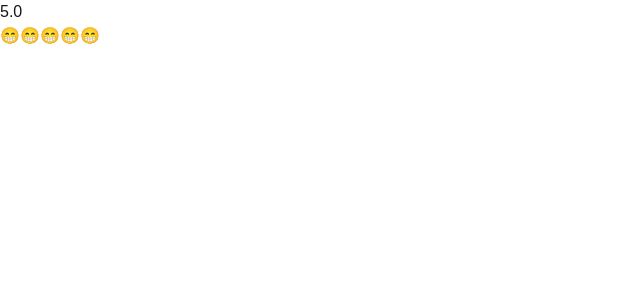
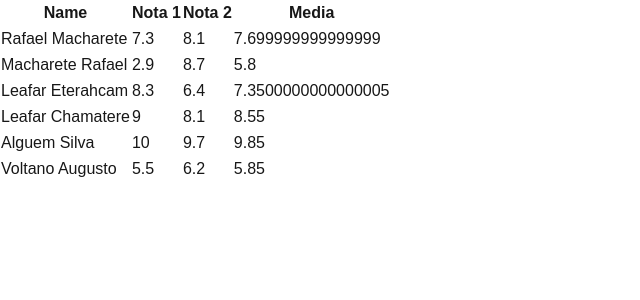
Before and after one commit to RafaelMacharete/React_Studies, a Next.js app in the folder react-initial-project/: page / in a window 1280 px wide. Shown: the top 300 px of the page, without its empty margins (0-640 px from the left). Built offline with nearby package versions, Linux system fonts and the light colour scheme.

Commit message:
feat: students

```diff
--- a/react-initial-project/src/app/page.tsx
+++ b/react-initial-project/src/app/page.tsx
@@ -1,9 +1,36 @@
-import { EmojiRating } from "@/components/EmojiRating";
+import { students } from "@/data/students";
 
 const Page = () => {
   return (
-    <div className="bg-gradient-to-r from-rose-800 to-blue-950">
-      <EmojiRating rate={5.5} />
+    // Div -> Division
+    <div className="bg-gradient-to-r from-rose-800 to-blue-950 flex ">
+      <table>
+        <thead>
+          {/* Table Heading */}
+          <tr>
+            <th>Name</th>
+              {/* Table Heading 2nd */}
+            <th>Nota 1</th>
+            <th>Nota 2</th>
+            <th>Media</th>
+          </tr>
+          {/* tr => Table Row */}
+        </thead>
+        <tbody>
+          {/* Table Body */}
+          {/* Another Table Row to each new student */}
+          {students.map(
+            (aluno) =>
+            <tr>
+              {/* Table Data -> which piece of information I want to show to every iteration */}
+              <td>{aluno.name}</td>
+              <td>{aluno.grade1}</td>
+              <td>{aluno.grade2}</td>
+              <td>{(aluno.grade1+aluno.grade2)/2}</td>
+            </tr>
+          )}
+        </tbody>
+      </table>
     </div>
   );
 };
--- a/react-initial-project/src/data/peopleList.ts
+++ b/react-initial-project/src/data/peopleList.ts
@@ -1,4 +1,4 @@
-import { Person } from "@/types/Person";
+import { Person } from "@/types/Student";
 
 export const peopleList: Person[] = [
     { id: 1, name: 'Rafael', profession: 'PO'},
--- /dev/null
+++ b/react-initial-project/src/data/students.ts
@@ -0,0 +1,58 @@
+import { Student } from "@/types/Student";
+
+export const students: Student[]  = [
+    {
+        id: 1,
+        active: true,
+        name: 'Rafael Macharete',
+        email: 'rafael@com.br',
+        avatar: 'https://images.unsplash.com/photo-1547037579-f0fc020ac3be?ixlib=rb-4.0.3&ixid=M3wxMjA3fDB8MHxzZWFyY2h8MTh8fHJvc3RvfGVufDB8MHwwfHx8Mg%3D%3D&auto=format&fit=facearea&facepad=2&w=256&h=256&q=80',
+        grade1: 7.3,
+        grade2: 8.1
+    },
+    {
+        id: 2,
+        active: true,
+        name: 'Macharete Rafael',
+        email: 'macharete.rafael@com.br',
+        avatar: 'https://images.unsplash.com/photo-1601233749202-95d04d5b3c00?ixlib=rb-4.0.3&ixid=M3wxMjA3fDB8MHxzZWFyY2h8MjN8fHJvc3RvfGVufDB8MHwwfHx8Mg%3D%3D&auto=format&fit=facearea&facepad=2&w=256&h=256&q=80',
+        grade1: 2.9,
+        grade2: 8.7
+    },
+    {
+        id: 3,
+        active: false,
+        name: 'Leafar Eterahcam',
+        email: 'email.fictitico@com.br',
+        avatar: 'https://images.unsplash.com/photo-1474176857210-7287d38d27c6?ixlib=rb-4.0.3&ixid=M3wxMjA3fDB8MHxzZWFyY2h8MjZ8fHJvc3RvfGVufDB8MHwwfHx8Mg%3D%3D&auto=format&fit=facearea&facepad=2&w=256&h=256&q=80',
+        grade1: 8.3,
+        grade2: 6.4
+    },
+    {
+        id: 4,
+        active: true,
+        name: 'Leafar Chamatere',
+        email: 'email.ficticio@com.br',
+        avatar: 'https://images.unsplash.com/photo-1601576084861-5de423553c0f?ixlib=rb-4.0.3&ixid=M3wxMjA3fDB8MHxzZWFyY2h8MzF8fHJvc3RvfGVufDB8MHwwfHx8Mg%3D%3D&auto=format&fit=facearea&facepad=2&w=256&h=256&q=80',
+        grade1: 9,
+        grade2: 8.1
+    },
+    {
+        id: 5,
+        active: true,
+        name: 'Alguem Silva',
+        email: 'email.ficticio@com.br',
+        avatar: 'https://images.unsplash.com/photo-1564564244660-5d73c057f2d2?ixlib=rb-4.0.3&ixid=M3wxMjA3fDB8MHxzZWFyY2h8NDN8fHJvc3RvfGVufDB8MHwwfHx8Mg%3D%3D&auto=format&fit=facearea&facepad=2&w=256&h=256&q=80',
+        grade1: 10,
+        grade2: 9.7
+    },
+    {
+        id: 6,
+        active: false,
+        name: 'Voltano Augusto',
+        email: 'email.ficticio@com.br',
+        avatar: 'https://images.unsplash.com/photo-1611689037241-d8dfe4280f2e?ixlib=rb-4.0.3&ixid=M3wxMjA3fDB8MHxzZWFyY2h8NzN8fHJvc3RvfGVufDB8MHwwfHx8Mg%3D%3D&auto=format&fit=facearea&facepad=2&w=256&h=256&q=80',
+        grade1: 5.5,
+        grade2: 6.2
+    }
+];
--- a/react-initial-project/src/types/Person.ts
+++ /dev/null
@@ -1,5 +0,0 @@
-export type Person = {
-    id: number;
-    name: string;
-    profession: string;
-}
--- /dev/null
+++ b/react-initial-project/src/types/Student.ts
@@ -0,0 +1,9 @@
+export type Student = {
+    id: number;
+    active: boolean;
+    name: String;
+    email: String;
+    avatar: String;
+    grade1: number;
+    grade2: number;
+}
```
